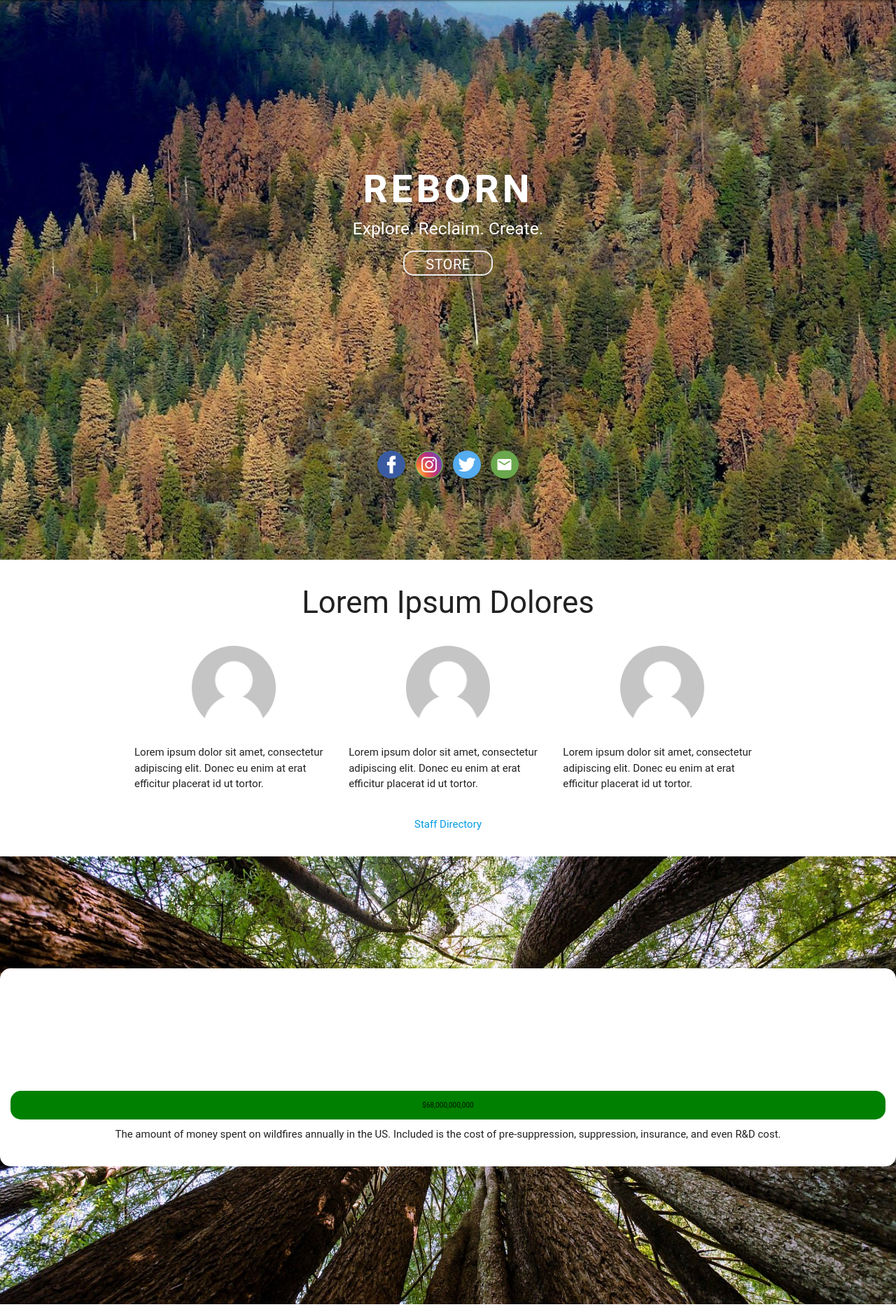
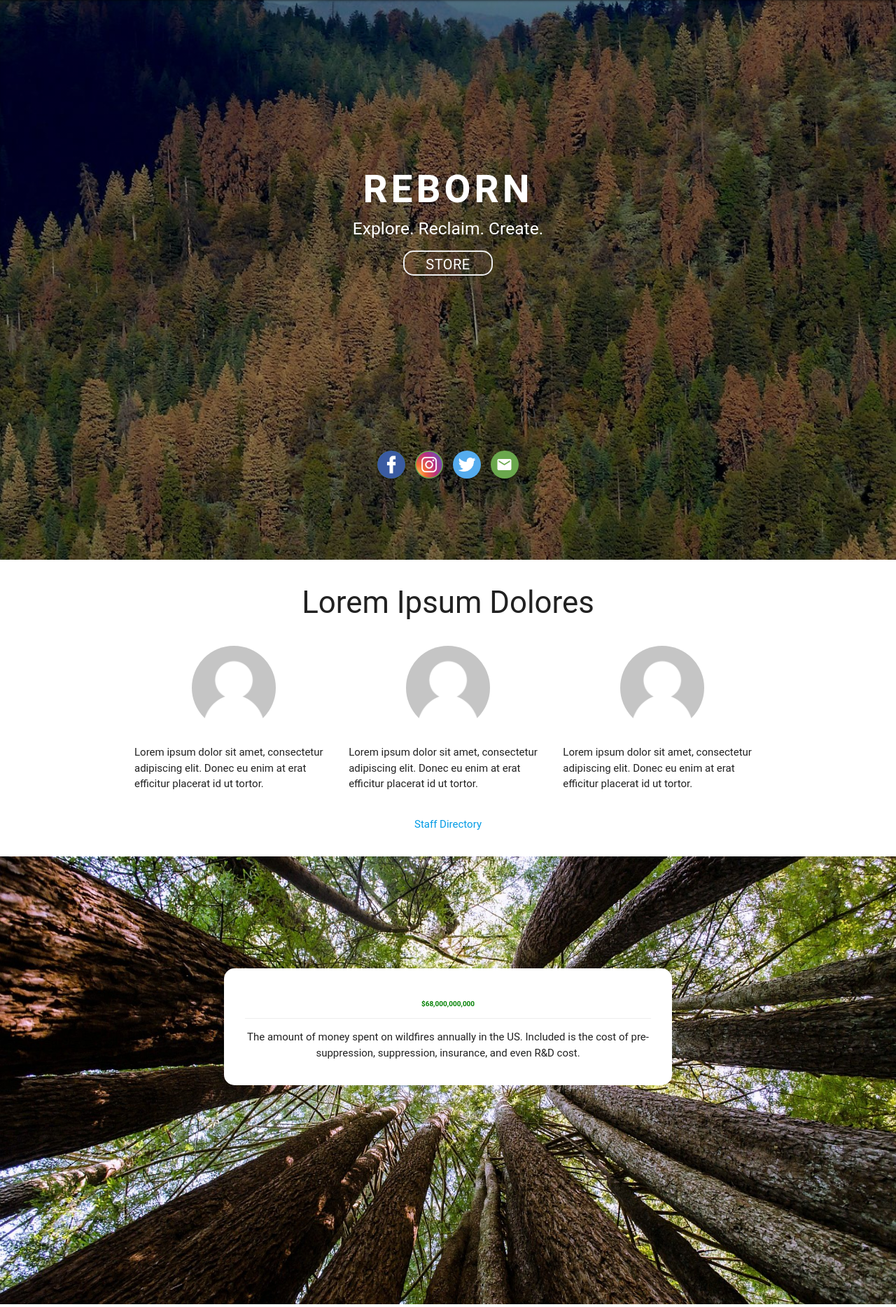
Before and after one commit to KamaalWalker/phoenixwoodvei, a PHP site: page / in a window 1280 px wide. Shown: the part 64-1932 px from the top of the page at 70% size. Run offline with PHP 8.4, Linux system fonts and the light colour scheme; some libraries are stand-ins or nearby versions; some web fonts are replaced.

Commit message:
Update index.css
Cleaned up some code and overall look of landing page
Made 1st hero image darker

```diff
--- a/phoenixwoodvei.com/css/index.css
+++ b/phoenixwoodvei.com/css/index.css
@@ -1,10 +1,11 @@
 #landing {
   height: 100vh;
-  background-image: url('../images/forest3.jpg');
+  background-image: linear-gradient(rgba(0, 0, 0, 0.4), rgba(0, 0, 0, 0.4)), url('../images/forest3.jpg');
   background-position: center;
   background-size: cover;
   background-repeat: no-repeat;
   background-attachment: fixed;
+  position: relative;
 }
 
 /*Place elements in front of parallax (button) test*/
@@ -53,7 +54,7 @@
 
 .infoblock {
   background-color: white;
-  width: 100%;
+  width: 50%;
   margin: 0 auto 0 auto;
   margin-top: 20vh;
   padding: 15px;
@@ -61,13 +62,13 @@
   border-radius: 15px;
 }
 
-.infoblock #number{
-  background-color: green;
-  font-size: 25px;
-  margin-top: 20vh;
+.infoblock #number {
+  font-size: 45px;
+  color: green;
+  border-bottom: 1px solid #eee;
   padding: 15px;
-
-  border-radius: 15px;
+  margin: 15px;
+  font-weight: bold;
 }
 
 @media only screen and (min-width: 768px) {
```
